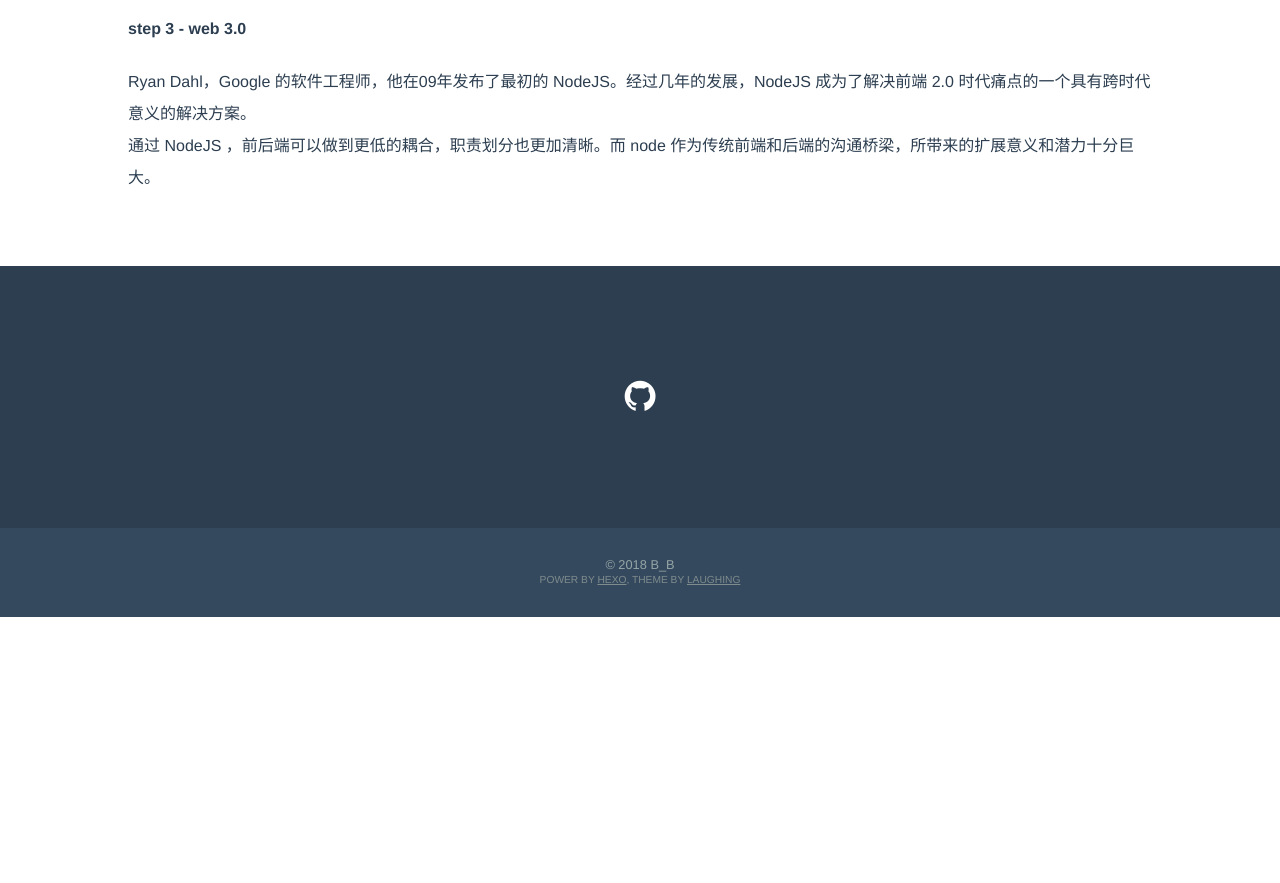
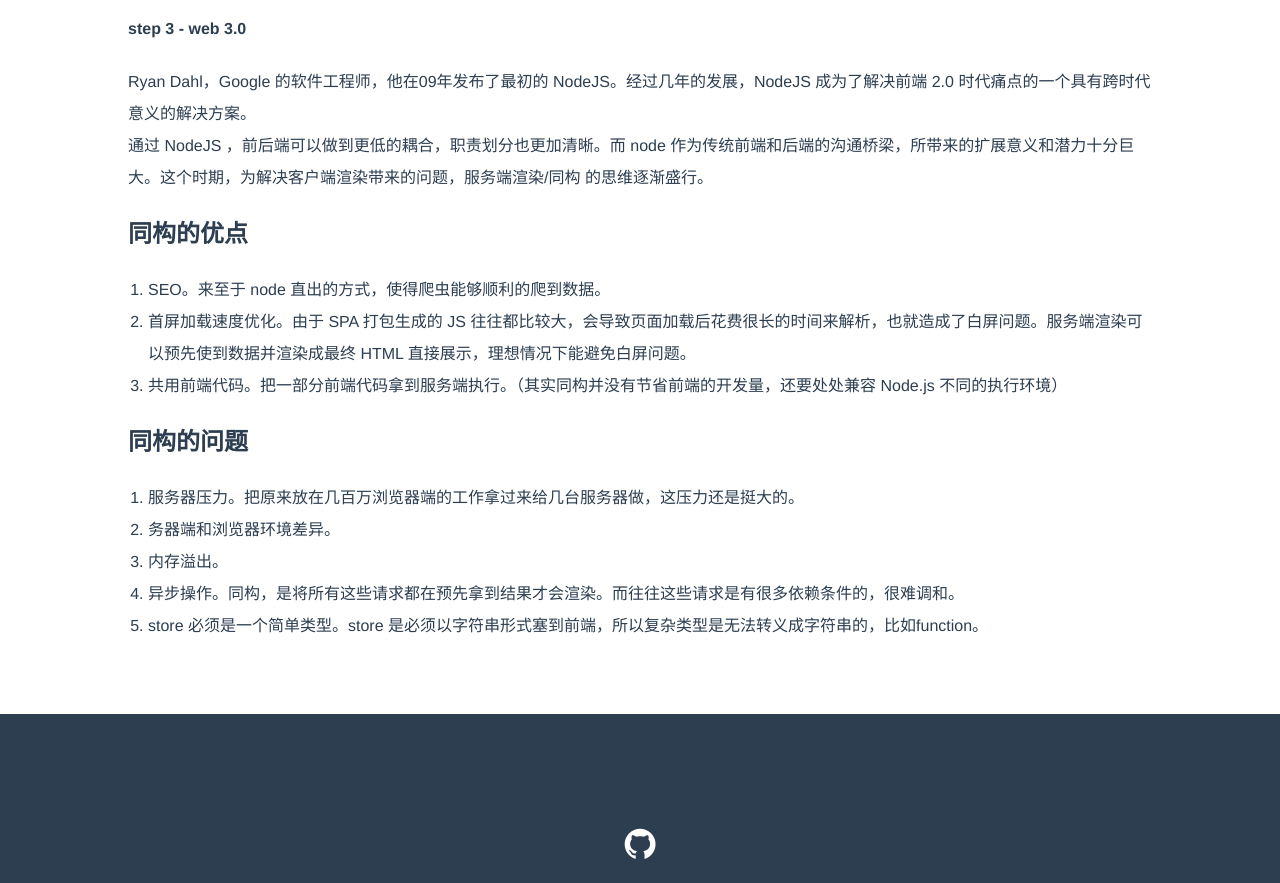
Before and after one commit to 472756921/472756921.github.io, a plain HTML site: page 2018/12/08/关于同构/index.html in a window 1280 px wide. Shown: the part 1137-2020 px from the top of the page. Before the commit the page ends 1754 px from the top, so only its background shows below. Drawn offline with Linux system fonts and the light colour scheme.

Commit message:
Site updated: 2018-12-09 18:19:22

```diff
--- a/2018/12/08/关于同构/index.html
+++ b/2018/12/08/关于同构/index.html
@@ -1,9 +1,21 @@
-<!DOCTYPE html><html lang="zh-cn"><head><meta charset="utf-8"><meta http-equiv="X-UA-Compatible" content="IE=Edge"><meta name="viewport" content="width=device-width,initial-scale=1.0,minimum-scale=1.0,maximum-scale=1.0,user-scalable=no"><meta name="format-detection" content="telephone=no"><meta name="format-detection" content="email=no"><meta name="description" content="web前端开发, Hexo, webpack, Nodejs, Reactjs, Vuejs"><meta name="keywords" content="Hexo, Gruntjs, Nodejs, Reactjs, Vuejs"><title>关于同构 - B_B</title><link rel="stylesheet" href="/css/main_style.min.css"><link rel="icon" href="/favicon.ico"></head><body><input id="navi" type="checkbox"><ul class="main-navication"><li><a href="/"><span>Home</span></a></li><li><a href="https://github.com"><span>Github</span></a></li><li><a href="https://www.v2ex.com/"><span>V2EX</span></a></li></ul><div class="wrapper" id="wrap"><div class="post-header"><label class="navi-button light" for="navi">MENU</label><img class="background" src="http://callfiles.ueibo.com/hexo-theme-laughing/post_background.jpg"><div class="post-title"><h1 class="title">关于同构</h1><ul class="meta"><li><i class="icon icon-author"></i>BensonChen</li><li><i class="icon icon-clock"></i>1 Minutes</li><li><i class="icon icon-calendar"></i>December 8, 2018</li></ul></div></div><div class="article-content" style="max-width:1024px"><h1 id="同构是什么"><a href="#同构是什么" class="headerlink" title="同构是什么"></a>同构是什么</h1><p>从技术层面来讲，同构就是把一份代码用于服务端和客户端共同使用。</p>
+<!DOCTYPE html><html lang="zh-cn"><head><meta charset="utf-8"><meta http-equiv="X-UA-Compatible" content="IE=Edge"><meta name="viewport" content="width=device-width,initial-scale=1.0,minimum-scale=1.0,maximum-scale=1.0,user-scalable=no"><meta name="format-detection" content="telephone=no"><meta name="format-detection" content="email=no"><meta name="description" content="web前端开发, Hexo, webpack, Nodejs, Reactjs, Vuejs"><meta name="keywords" content="Hexo, Gruntjs, Nodejs, Reactjs, Vuejs"><title>关于同构 - B_B</title><link rel="stylesheet" href="/css/main_style.min.css"><link rel="icon" href="/favicon.ico"></head><body><input id="navi" type="checkbox"><ul class="main-navication"><li><a href="/"><span>Home</span></a></li><li><a href="https://github.com"><span>Github</span></a></li><li><a href="https://www.v2ex.com/"><span>V2EX</span></a></li></ul><div class="wrapper" id="wrap"><div class="post-header"><label class="navi-button light" for="navi">MENU</label><img class="background" src="http://callfiles.ueibo.com/hexo-theme-laughing/post_background.jpg"><div class="post-title"><h1 class="title">关于同构</h1><ul class="meta"><li><i class="icon icon-author"></i>BensonChen</li><li><i class="icon icon-clock"></i>2 Minutes</li><li><i class="icon icon-calendar"></i>December 8, 2018</li></ul></div></div><div class="article-content" style="max-width:1024px"><h1 id="同构是什么"><a href="#同构是什么" class="headerlink" title="同构是什么"></a>同构是什么</h1><p>从技术层面来讲，同构就是把一份代码用于服务端和客户端共同使用。</p>
 <h3 id="重点写一写同构更深的理念化的一些东西。"><a href="#重点写一写同构更深的理念化的一些东西。" class="headerlink" title="重点写一写同构更深的理念化的一些东西。"></a>重点写一写同构更深的理念化的一些东西。</h3><p>同构是前端发展的一个探索，我们回顾前端的发展历史可也很清晰地认识到 同构 这个概念。</p>
 <h4 id="step-1-web-1-0"><a href="#step-1-web-1-0" class="headerlink" title="step 1 - web 1.0"></a>step 1 - web 1.0</h4><p>传统的服务端模板渲染，这个时候的前端就是简单地写写 Dom 、CSS 和一些简单的 JS 交互，高级一点的就用后台语言套套模板（这个时候 JS 还被称为 前端的玩具。我清楚的记得上大学时教授满脸鄙视）;</p>
 <h4 id="step-2-web-2-0"><a href="#step-2-web-2-0" class="headerlink" title="step 2 - web 2.0"></a>step 2 - web 2.0</h4><p>由于新的 JS 标准推出了 AJAX ，它貌似成为了打开前端世界潘多拉魔盒的一把钥匙，为后来前端事业发展奠定了基础。<br>这个时候的前端同学们，终于可以再脱离烦人的 JSP/PHP 模板语言，通过自己的 JS 完成数据构建，前后端分离这个概念也被广泛的运用于开发中。<br>但关于前后端职责的划分又出现了新的问题：‘各层职责重叠，并且是各玩儿各的’。并且业务、逻辑都太靠前，维护不利，跨端成本大，SEO，页面渲染等都存在问题。</p>
-<h4 id="step-3-web-3-0"><a href="#step-3-web-3-0" class="headerlink" title="step 3 - web 3.0"></a>step 3 - web 3.0</h4><p>Ryan Dahl，Google 的软件工程师，他在09年发布了最初的 NodeJS。经过几年的发展，NodeJS 成为了解决前端 2.0 时代痛点的一个具有跨时代意义的解决方案。<br>通过 NodeJS ，前后端可以做到更低的耦合，职责划分也更加清晰。而 node 作为传统前端和后端的沟通桥梁，所带来的扩展意义和潜力十分巨大。</p>
-</div><div class="article-meta" style="max-width:1024px"></div><div class="article-comment" style="max-width:1024px"><div class="ds-thread" id="ds-thread" data-thread-key="cjpgldlr6000cvsw0a0nktooy" data-title="关于同构" data-url="https://bensonchen.cn/2018/12/08/关于同构/" site-name="ueibo"></div><script>var siteName = document.getElementById('ds-thread').getAttribute('site-name');
+<h4 id="step-3-web-3-0"><a href="#step-3-web-3-0" class="headerlink" title="step 3 - web 3.0"></a>step 3 - web 3.0</h4><p>Ryan Dahl，Google 的软件工程师，他在09年发布了最初的 NodeJS。经过几年的发展，NodeJS 成为了解决前端 2.0 时代痛点的一个具有跨时代意义的解决方案。<br>通过 NodeJS ，前后端可以做到更低的耦合，职责划分也更加清晰。而 node 作为传统前端和后端的沟通桥梁，所带来的扩展意义和潜力十分巨大。这个时期，为解决客户端渲染带来的问题，服务端渲染/同构 的思维逐渐盛行。</p>
+<h2 id="同构的优点"><a href="#同构的优点" class="headerlink" title="同构的优点"></a>同构的优点</h2><ol>
+<li>SEO。来至于 node 直出的方式，使得爬虫能够顺利的爬到数据。</li>
+<li>首屏加载速度优化。由于 SPA 打包生成的 JS 往往都比较大，会导致页面加载后花费很长的时间来解析，也就造成了白屏问题。服务端渲染可以预先使到数据并渲染成最终 HTML 直接展示，理想情况下能避免白屏问题。</li>
+<li>共用前端代码。把一部分前端代码拿到服务端执行。（其实同构并没有节省前端的开发量，还要处处兼容 Node.js 不同的执行环境）</li>
+</ol>
+<h2 id="同构的问题"><a href="#同构的问题" class="headerlink" title="同构的问题"></a>同构的问题</h2><ol>
+<li>服务器压力。把原来放在几百万浏览器端的工作拿过来给几台服务器做，这压力还是挺大的。</li>
+<li>务器端和浏览器环境差异。</li>
+<li>内存溢出。</li>
+<li>异步操作。同构，是将所有这些请求都在预先拿到结果才会渲染。而往往这些请求是有很多依赖条件的，很难调和。</li>
+<li>store 必须是一个简单类型。store 是必须以字符串形式塞到前端，所以复杂类型是无法转义成字符串的，比如function。</li>
+</ol>
+</div><div class="article-meta" style="max-width:1024px"></div><div class="article-comment" style="max-width:1024px"><div class="ds-thread" id="ds-thread" data-thread-key="cjpew5k9e00032sw0rfqds0ds" data-title="关于同构" data-url="https://bensonchen.cn/2018/12/08/关于同构/" site-name="ueibo"></div><script>var siteName = document.getElementById('ds-thread').getAttribute('site-name');
 var duoshuoQuery = {short_name: siteName};
 (function() {
   var ds = document.createElement('script');
```
Also changed, not shown: 2018/04/26/js计算题/index.html (+1 -1 lines), 2018/04/28/JS-原型-继承-委托/index.html (+1 -1 lines), 2018/05/02/JS中的This/index.html (+1 -1 lines), 2018/05/03/一些杂记/index.html (+1 -1 lines), 2018/05/22/柯里化/index.html (+1 -1 lines), 2018/10/15/JS读书杂记/index.html (+1 -1 lines), 2018/10/26/redux解析/index.html (+1 -1 lines), 2018/11/12/webpack读书笔记/index.html (+1 -1 lines), 2018/11/28/hello-world/index.html (+1 -1 lines), archives/2018/12/index.html (+1 -1 lines), archives/2018/index.html (+1 -1 lines), archives/index.html (+1 -1 lines), index.html (+1 -1 lines).
